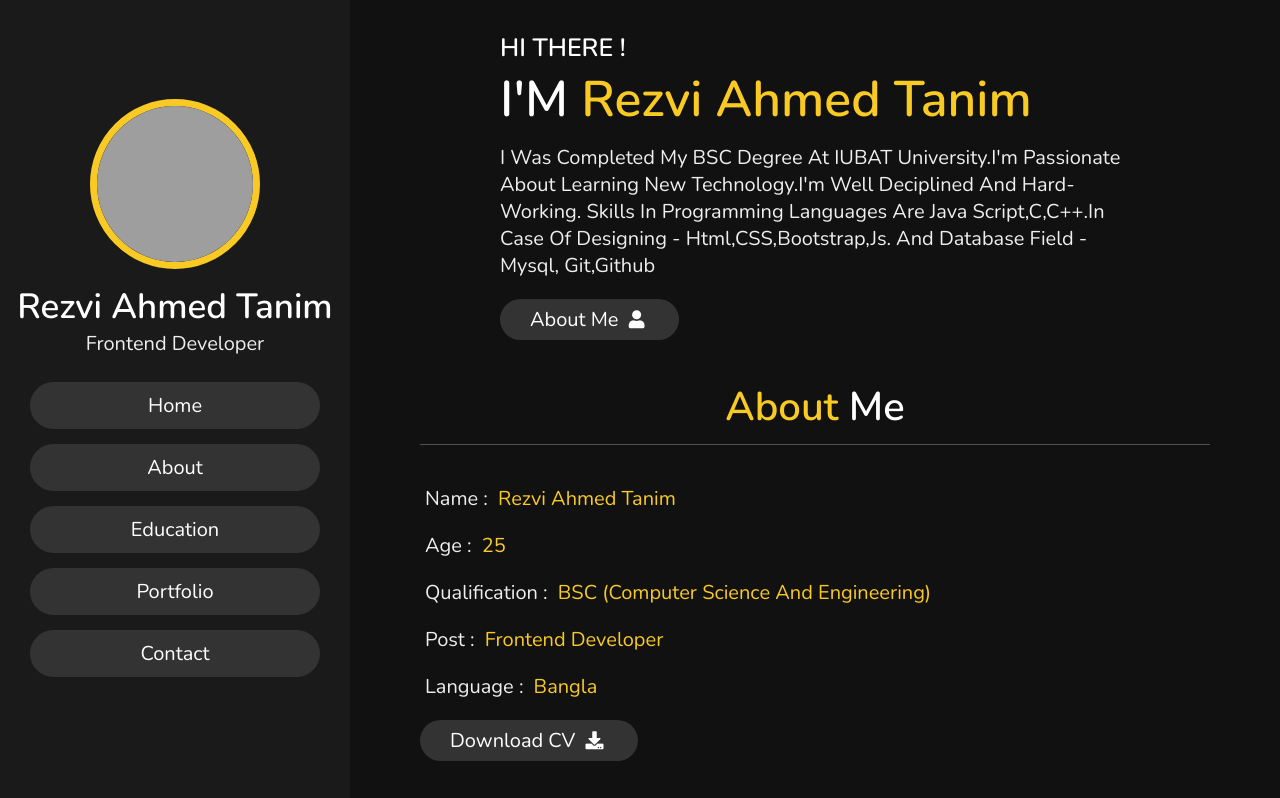
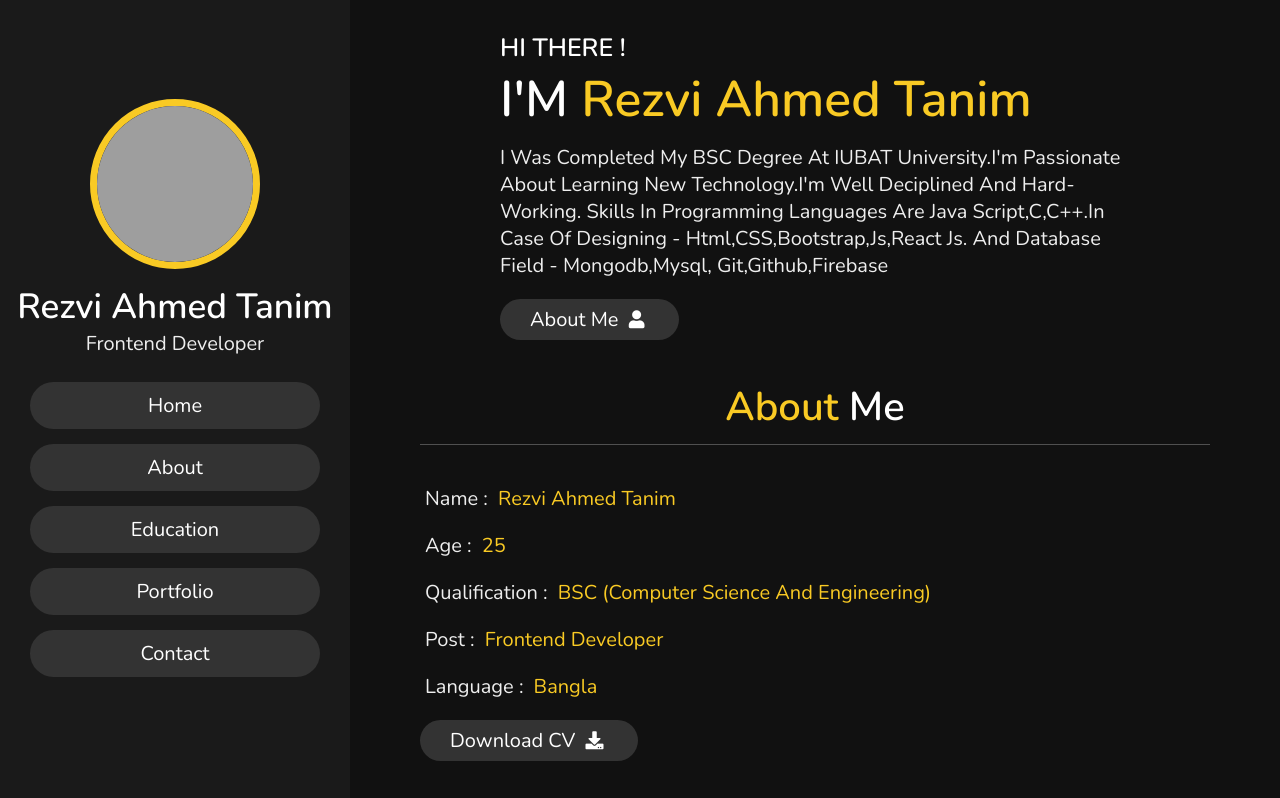
Before and after one commit to Tanim69/portfolio, a plain HTML site: page index.html in a window 1280 px wide. Shown: the top 798 px of the page. Drawn offline with nearby package versions, Linux system fonts and the light colour scheme; grey boxes are pictures that could not be loaded.

Commit message:
skill change

```diff
--- a/index.html
+++ b/index.html
@@ -48,7 +48,7 @@
 
     <h3>HI THERE !</h3>
     <h1>I'M <span>Rezvi Ahmed Tanim</span></h1>
-    <p>I was completed my BSC degree at IUBAT University.I'm passionate about learning new technology.I'm well deciplined and hard-working. Skills in Programming Languages are java script,C,C++.In case of designing - Html,CSS,Bootstrap,Js. And database field - Mysql, Git,Github
+    <p>I was completed my BSC degree at IUBAT University.I'm passionate about learning new technology.I'm well deciplined and hard-working. Skills in Programming Languages are java script,C,C++.In case of designing - Html,CSS,Bootstrap,Js,React js. And database field - Mongodb,Mysql, Git,Github,Firebase
     </p>
     <a href="#about"><button class="btn">about me <i class="fas fa-user"></i></button></a>
 
```
